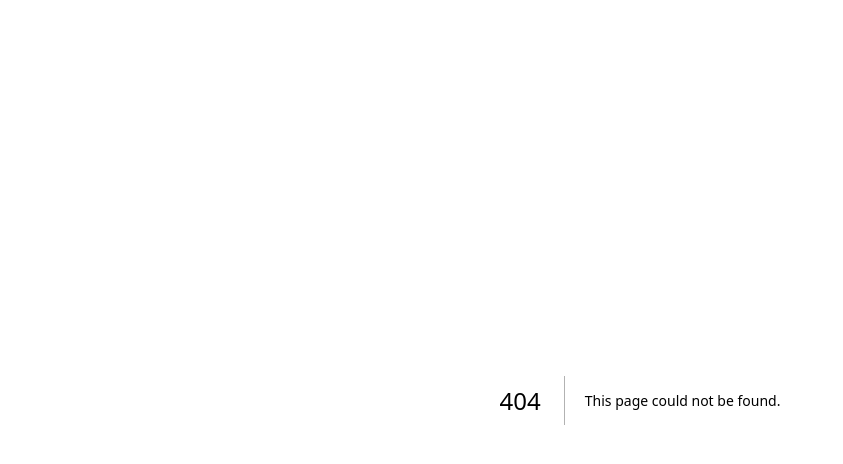
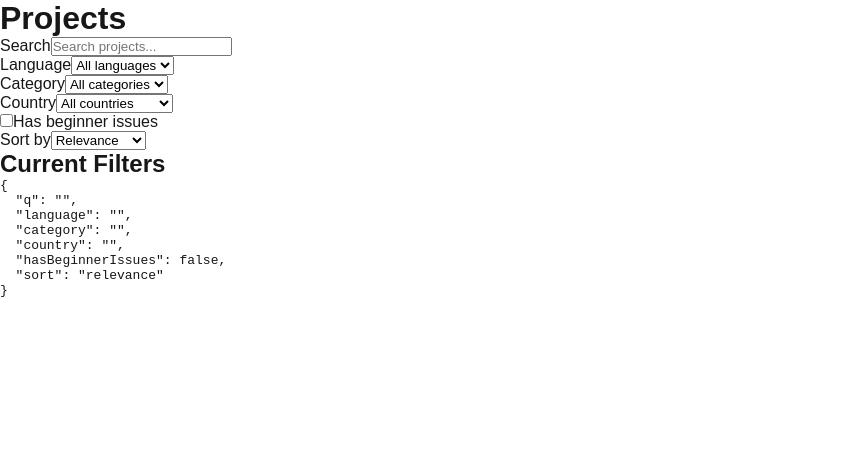
Before and after one commit to NellyBillz/Code_Masters, a Next.js app in the folder frontend/: page /projects in a window 1280 px wide. Before the commit this address had no page. Shown: the top 464 px of the page, without its empty margins (0-843 px from the left). Built offline with nearby package versions, Linux system fonts and the light colour scheme.

Commit message:
projects page.js

```diff
--- /dev/null
+++ b/frontend/app/projects/page.js
@@ -0,0 +1,148 @@
+"use client";
+
+import { useState } from "react";
+
+export default function Projects() {
+    const [filters, setFilters] = useState({
+        q: "",
+        language: "",
+        category: "",
+        country: "",
+        hasBeginnerIssues: false,
+        sort: "relevance"
+    });
+
+    return (
+        <div>
+            <h1>Projects</h1>
+
+            {/* 1. Search */}
+            <div>
+                <label htmlFor="search">Search</label>
+                <input
+                    id="search"
+                    type="text"
+                    placeholder="Search projects..."
+                    value={filters.q}
+                    onChange={(e) =>
+                        setFilters({
+                            ...filters,
+                            q: e.target.value
+                        })
+                    }
+                />
+            </div>
+
+            {/* 2. Language */}
+            <div>
+                <label htmlFor="language">Language</label>
+                <select
+                    id="language"
+                    value={filters.language}
+                    onChange={(e) =>
+                        setFilters({
+                            ...filters,
+                            language: e.target.value
+                        })
+                    }
+                >
+                    <option value="">All languages</option>
+                    <option value="Java">Java</option>
+                    <option value="Python">Python</option>
+                    <option value="JavaScript">JavaScript</option>
+                    <option value="TypeScript">TypeScript</option>
+                    <option value="C++">C++</option>
+                </select>
+            </div>
+
+            {/* 3. Category */}
+            <div>
+                <label htmlFor="category">Category</label>
+                <select
+                    id="category"
+                    value={filters.category}
+                    onChange={(e) =>
+                        setFilters({
+                            ...filters,
+                            category: e.target.value
+                        })
+                    }
+                >
+                    <option value="">All categories</option>
+                    <option value="Web">Web</option>
+                    <option value="Mobile">Mobile</option>
+                    <option value="AI">AI</option>
+                    <option value="Backend">Backend</option>
+                    <option value="Game">Game</option>
+                </select>
+            </div>
+
+            {/* 4. Country */}
+            <div>
+                <label htmlFor="country">Country</label>
+                <select
+                    id="country"
+                    value={filters.country}
+                    onChange={(e) =>
+                        setFilters({
+                            ...filters,
+                            country: e.target.value
+                        })
+                    }
+                >
+                    <option value="">All countries</option>
+                    <option value="South Africa">South Africa</option>
+                    <option value="Switzerland">Switzerland</option>
+                    <option value="United States">United States</option>
+                    <option value="United Kingdom">United Kingdom</option>
+                    <option value="Germany">Germany</option>
+                </select>
+            </div>
+
+            {/* 5. Beginner Issues */}
+            <div>
+                <label>
+                    <input
+                        type="checkbox"
+                        checked={filters.hasBeginnerIssues}
+                        onChange={(e) =>
+                            setFilters({
+                                ...filters,
+                                hasBeginnerIssues: e.target.checked
+                            })
+                        }
+                    />
+                    Has beginner issues
+                </label>
+            </div>
+
+            {/* 6. Sort */}
+            <div>
+                <label htmlFor="sort">Sort by</label>
+                <select
+                    id="sort"
+                    value={filters.sort}
+                    onChange={(e) =>
+                        setFilters({
+                            ...filters,
+                            sort: e.target.value
+                        })
+                    }
+                >
+                    <option value="relevance">Relevance</option>
+                    <option value="recent">Recent</option>
+                    <option value="stars">Stars</option>
+                    <option value="contributors">Contributors</option>
+                </select>
+            </div>
+
+            {/* Debug panel */}
+            <div>
+                <h2>Current Filters</h2>
+                <pre>
+                    {JSON.stringify(filters, null, 2)}
+                </pre>
+            </div>
+        </div>
+    );
+}
```
